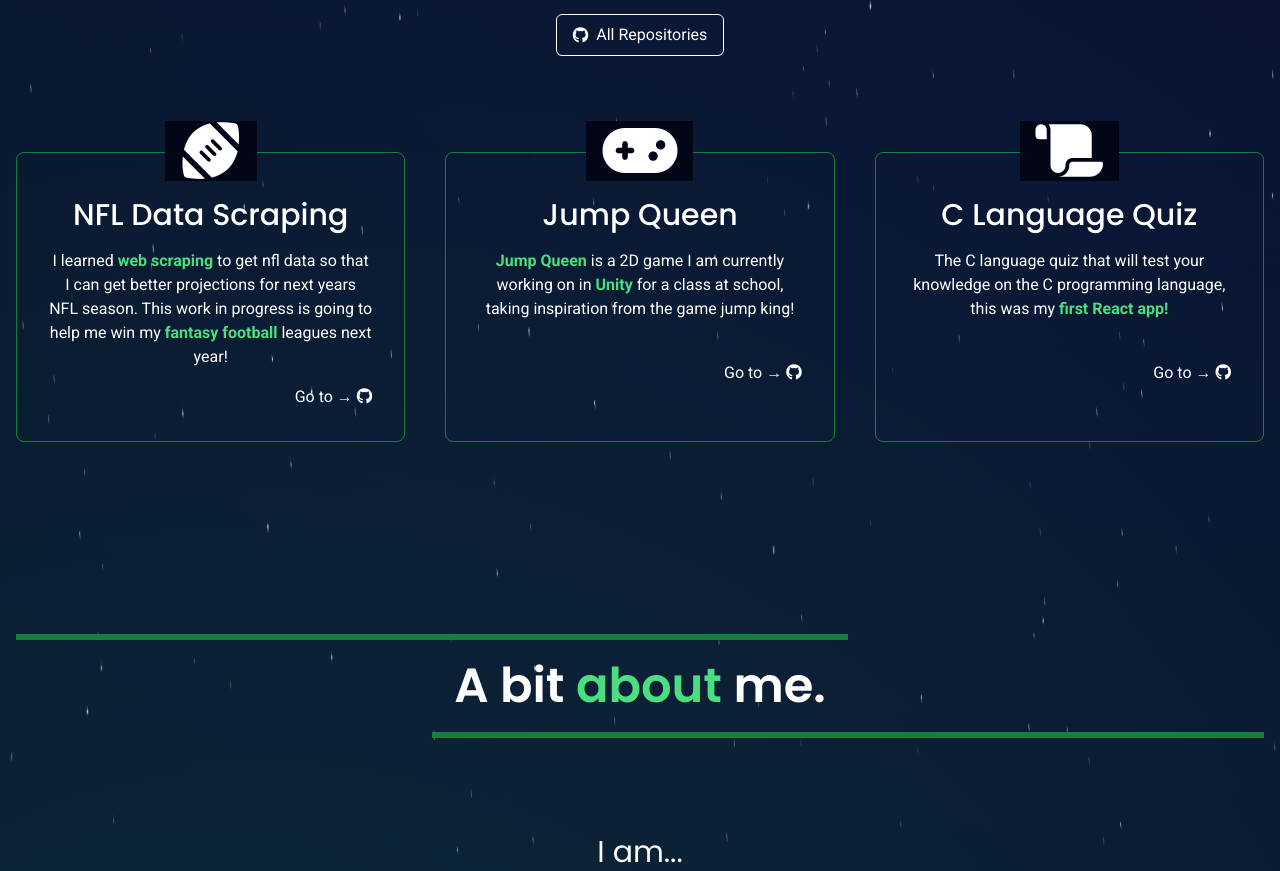
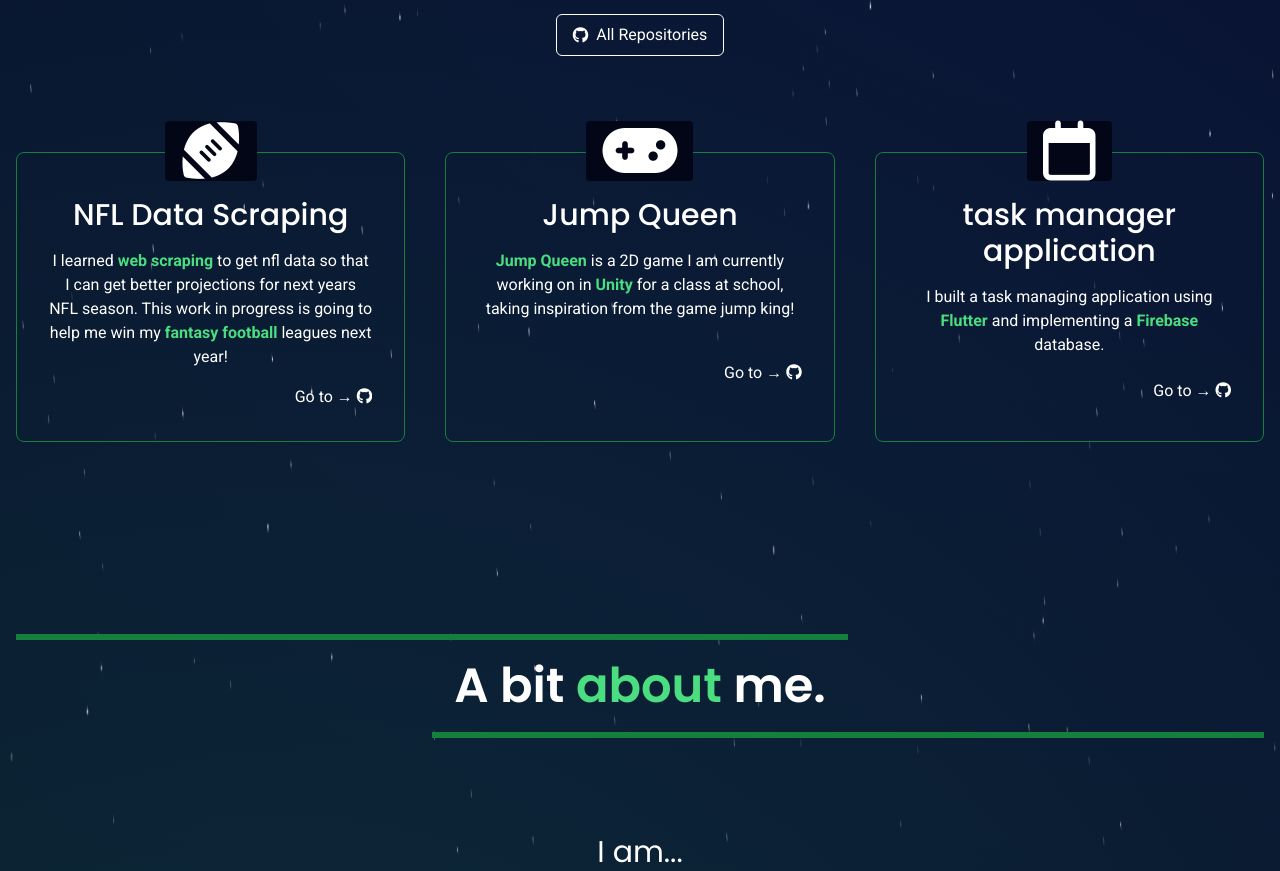
Before and after one commit to JP5252/Justin-Pearson-personal-pebsite, a SvelteKit app: page / in a window 1280 px wide. Shown: the part 860-1731 px from the top of the page. Built offline with nearby package versions, Linux system fonts and the light colour scheme.

Commit message:
update steps

```diff
--- a/src/components/Main.svelte
+++ b/src/components/Main.svelte
@@ -13,9 +13,9 @@
       href: "https://github.com/JP5252/Jump-Queen",
     },
     {
-      name: "C Language Quiz",
-      icon: "fa-solid fa-scroll",
-      href: "https://github.com/JP5252/quiz-app",
+      name: "task manager application",
+      icon: "fa-regular fa-calendar",
+      href: "https://github.com/JP5252/task_manager",
     },
   ];
 
@@ -127,10 +127,11 @@
       </Step>
       <Step step={steps[2]}>
         <p>
-          The C language quiz that will test your knowledge on the C programming
-          language, this was my <strong class="text-green-400"
-            >first React app!</strong
+          I built a task managing application using <strong
+            class="text-green-400">Flutter</strong
           >
+          and implementing a
+          <strong class="text-green-400">Firebase</strong> database.
         </p>
       </Step>
     </div>
--- a/src/components/Step.svelte
+++ b/src/components/Step.svelte
@@ -10,7 +10,7 @@ rounded-lg border border-solid border-green-700 text-center group cursor-pointer
 hover:border-green-400 duration-200"
 >
   <div
-    class="bg-slate-950 grid place-items-center px-4 text-5xl md:text-6xl -mt-10
+    class="bg-slate-950 rounded grid place-items-center px-4 text-5xl md:text-6xl -mt-10
 sm:-mt-12 md:-mt-14 lg:-mt-16 mx-auto duration-200"
   >
     <i class={step.icon} />
```
